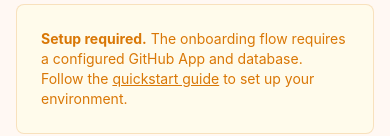
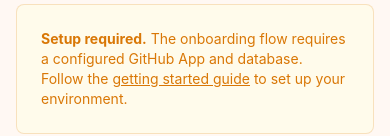
Before and after one commit to Nitish-1303/Patchversion, a Next.js app in the folder packages/site/: page /onboarding in a window 390 px wide. Shown: the part 729-865 px from the top of the page. Built offline with nearby package versions, Linux system fonts and the light colour scheme.

Commit message:
Unify site chrome, add mobile menu, fix links, mobile overflow and docs accuracy

```diff
--- a/packages/site/src/app/onboarding/page.tsx
+++ b/packages/site/src/app/onboarding/page.tsx
@@ -47,7 +47,7 @@
         <div className="mt-12 card bg-warning-bg border-warning/20">
           <p className="text-sm text-warning">
             <strong>Setup required.</strong> The onboarding flow requires a configured GitHub App
-            and database. Follow the <a href="/docs/quickstart" className="underline">quickstart guide</a> to
+            and database. Follow the <a href="/docs/getting-started" className="underline">getting started guide</a> to
             set up your environment.
           </p>
         </div>
```
